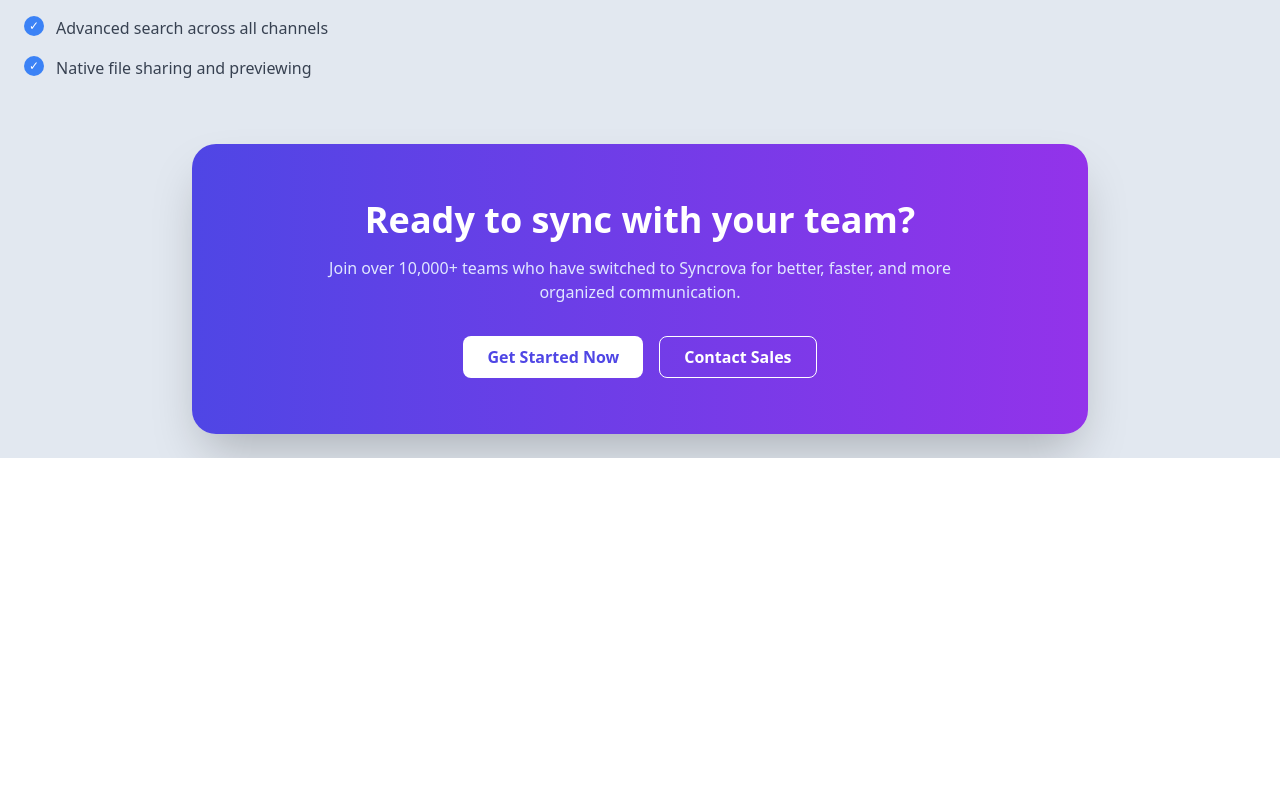
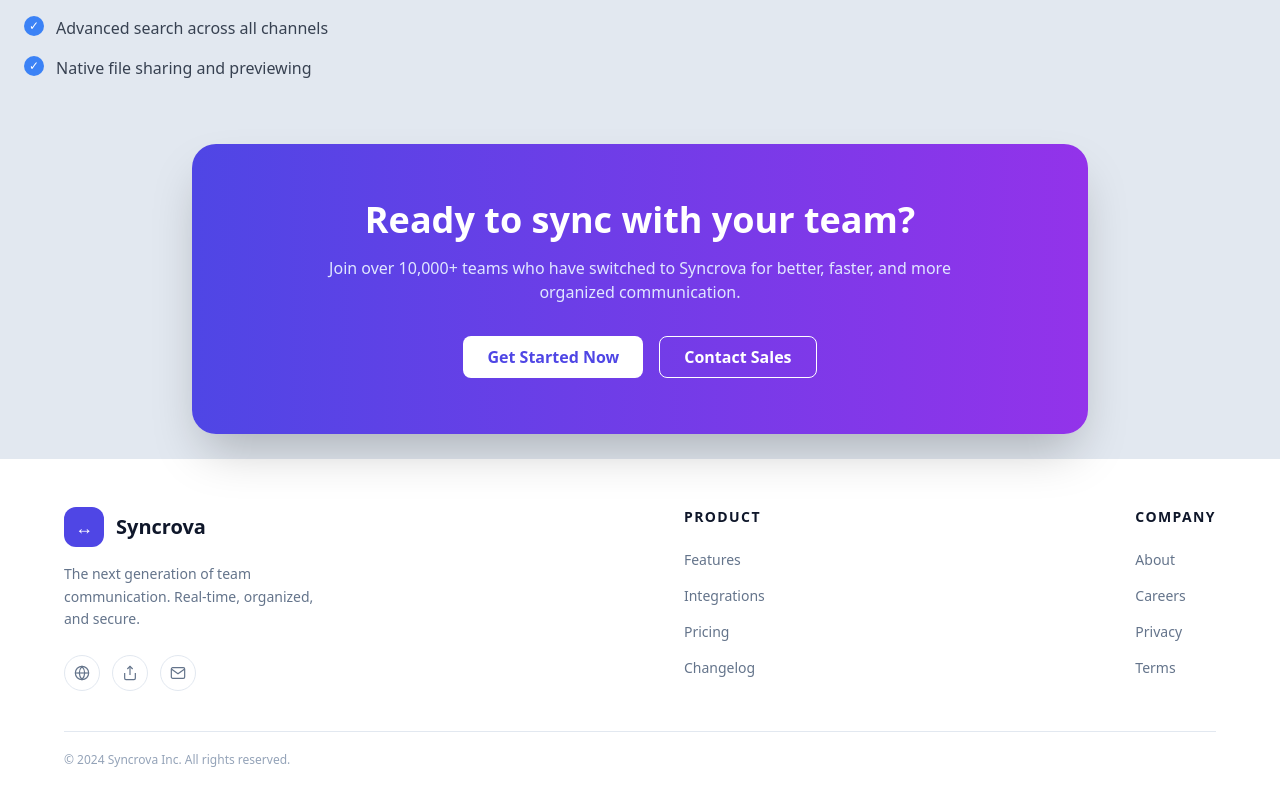
Before and after one commit to somya-ctrl/Syncrova, a React (Vite) app in the folder frontend/: page / in a window 1280 px wide. Shown: the part 2154-2946 px from the top of the page. Before the commit the page ends 2612 px from the top, so only its background shows below. Built offline with nearby package versions, Linux system fonts and the light colour scheme.

Commit message:
footer added

```diff
--- a/frontend/src/App.jsx
+++ b/frontend/src/App.jsx
@@ -191,6 +191,81 @@
 
     </div>
   </div>
+
+
+
+
+ <footer className="border-t border-slate-200 px-8 pt-12 pb-6">
+        <div className="max-w-6xl mx-auto">
+
+
+          <div className="flex justify-between items-start mb-10">
+
+
+            <div className="max-w-xs">
+              {/* Logo */}
+              <div className="flex items-center gap-3 mb-4">
+                <div className="w-10 h-10 bg-indigo-600 rounded-xl flex items-center justify-center text-white font-bold text-lg">
+                  ↔
+                </div>
+                <span className="text-slate-900 font-bold text-xl">Syncrova</span>
+              </div>
+              {/* Tagline */}
+              <p className="text-slate-500 text-sm leading-relaxed mb-6">
+                The next generation of team
+                <span className="block">communication. Real-time, organized,</span>
+                <span className="block">and secure.</span>
+              </p>
+              {/* Social icons */}
+              <div className="flex items-center gap-3">
+                <a href="#" className="w-9 h-9 rounded-full border border-slate-200 flex items-center justify-center text-slate-500 hover:text-slate-800 hover:border-slate-400 transition">
+                  <svg xmlns="http://www.w3.org/2000/svg" className="w-4 h-4" fill="none" viewBox="0 0 24 24" stroke="currentColor" strokeWidth={1.8}>
+                    <circle cx="12" cy="12" r="10"/><line x1="2" y1="12" x2="22" y2="12"/><path d="M12 2a15.3 15.3 0 0 1 4 10 15.3 15.3 0 0 1-4 10 15.3 15.3 0 0 1-4-10 15.3 15.3 0 0 1 4-10z"/>
+                  </svg>
+                </a>
+                <a href="#" className="w-9 h-9 rounded-full border border-slate-200 flex items-center justify-center text-slate-500 hover:text-slate-800 hover:border-slate-400 transition">
+                  <svg xmlns="http://www.w3.org/2000/svg" className="w-4 h-4" fill="none" viewBox="0 0 24 24" stroke="currentColor" strokeWidth={1.8}>
+                    <path d="M4 12v8a2 2 0 0 0 2 2h12a2 2 0 0 0 2-2v-8"/><polyline points="16 6 12 2 8 6"/><line x1="12" y1="2" x2="12" y2="15"/>
+                  </svg>
+                </a>
+                <a href="#" className="w-9 h-9 rounded-full border border-slate-200 flex items-center justify-center text-slate-500 hover:text-slate-800 hover:border-slate-400 transition">
+                  <svg xmlns="http://www.w3.org/2000/svg" className="w-4 h-4" fill="none" viewBox="0 0 24 24" stroke="currentColor" strokeWidth={1.8}>
+                    <path d="M4 4h16c1.1 0 2 .9 2 2v12c0 1.1-.9 2-2 2H4c-1.1 0-2-.9-2-2V6c0-1.1.9-2 2-2z"/><polyline points="22,6 12,13 2,6"/>
+                  </svg>
+                </a>
+              </div>
+            </div>
+
+            {/* Column 2 — Product links */}
+            <div>
+              <h4 className="text-slate-900 font-semibold text-sm tracking-widest uppercase mb-5">Product</h4>
+              <ul className="space-y-3">
+                <li><a href="#" className="text-slate-500 text-sm hover:text-slate-800 transition">Features</a></li>
+                <li><a href="#" className="text-slate-500 text-sm hover:text-slate-800 transition">Integrations</a></li>
+                <li><a href="#" className="text-slate-500 text-sm hover:text-slate-800 transition">Pricing</a></li>
+                <li><a href="#" className="text-slate-500 text-sm hover:text-slate-800 transition">Changelog</a></li>
+              </ul>
+            </div>
+
+              <div>
+              <h4 className="text-slate-900 font-semibold text-sm tracking-widest uppercase mb-5">company</h4>
+              <ul className="space-y-3">
+                <li><a href="#" className="text-slate-500 text-sm hover:text-slate-800 transition">About</a></li>
+                <li><a href="#" className="text-slate-500 text-sm hover:text-slate-800 transition">Careers</a></li>
+                <li><a href="#" className="text-slate-500 text-sm hover:text-slate-800 transition">Privacy</a></li>
+                <li><a href="#" className="text-slate-500 text-sm hover:text-slate-800 transition">Terms</a></li>
+              </ul>
+            </div>
+          </div>
+
+          {/* Bottom row — copyright */}
+          <div className="border-t border-slate-200 pt-5">
+            <p className="text-slate-400 text-xs">© 2024 Syncrova Inc. All rights reserved.</p>
+          </div>
+
+        </div>
+      </footer>
+
     </>
   );
 };
```
